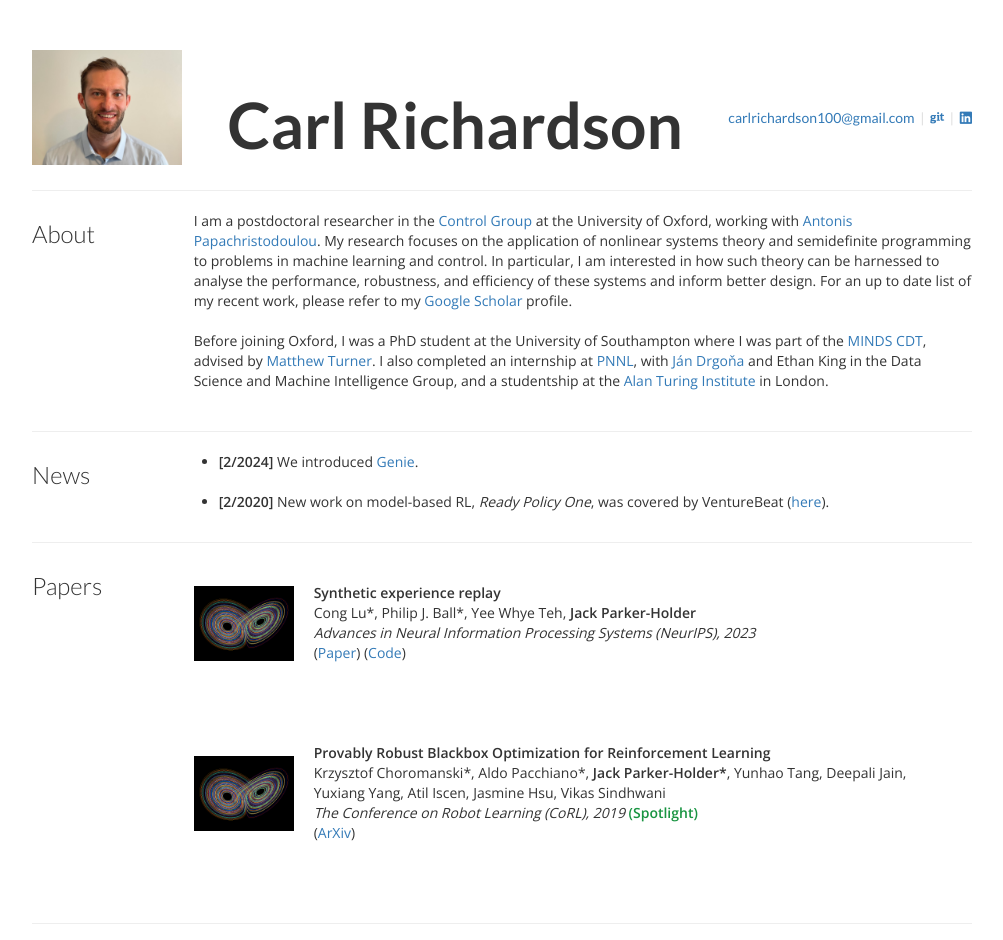
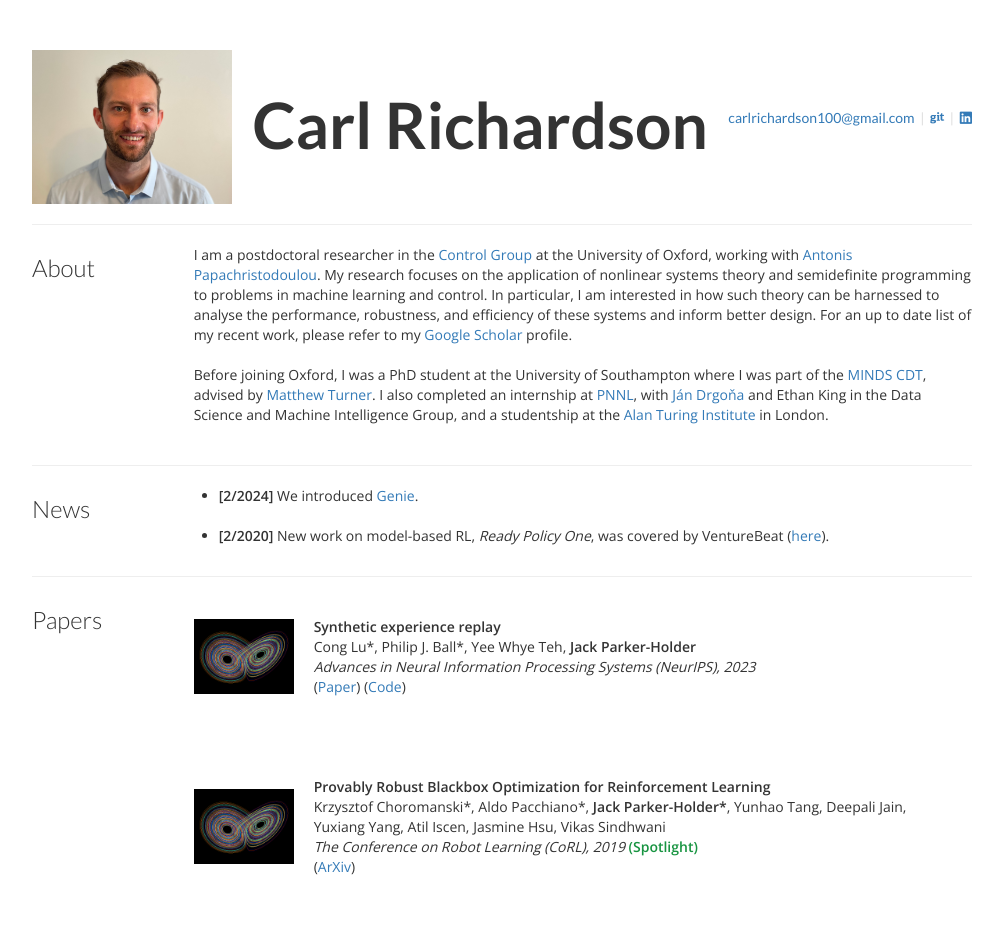
Before and after one commit to CR-Richardson/CR-Richardson.github.io, a plain HTML site: page index.html in a window 1280 px wide. Shown: the top 940 px of the page, without its empty margins (138-1141 px from the left). Drawn offline with nearby package versions, Linux system fonts and the light colour scheme.

Commit message:
Increase headshot image width to 200px

```diff
--- a/style.css
+++ b/style.css
@@ -99,7 +99,7 @@ p {
 
 }
 img.headshot {
-    width:150px;height:auto;float:left
+    width:200px;height:auto;float:left
 }
 
 img.headshot-right {
```
